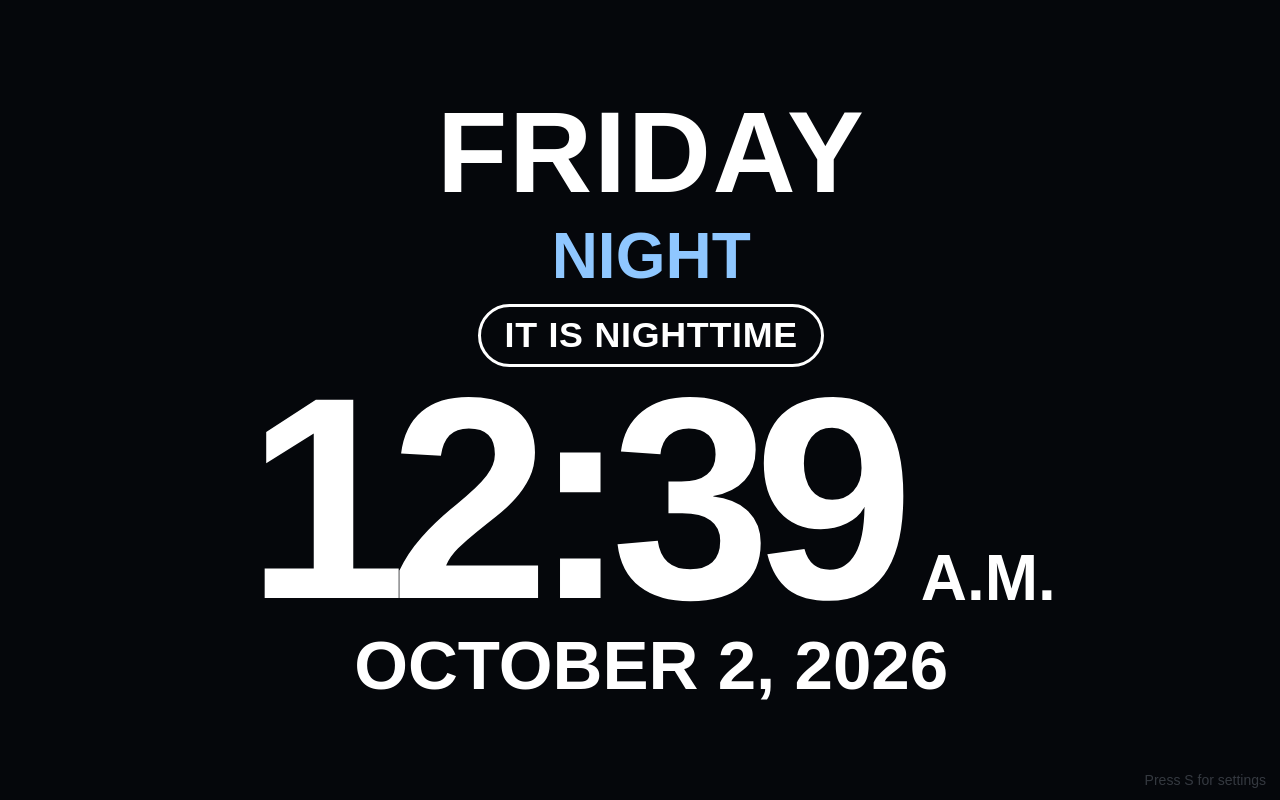
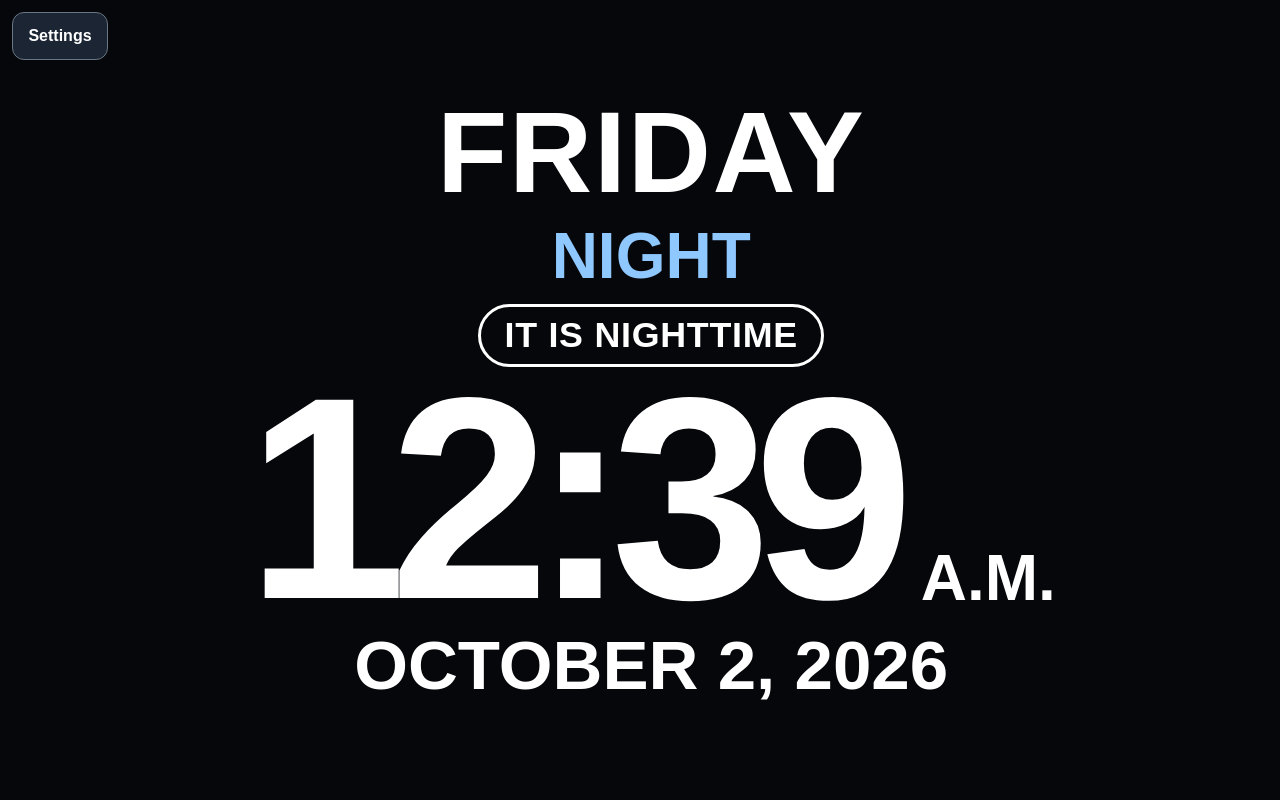
Before and after one commit to Tdeeel/mommy-day-night-clock, a plain HTML site: page index.html in a window 1280 px wide. Drawn offline with Linux system fonts and the light colour scheme.

Commit message:
Make clock settings accessible on touch screens

```diff
--- a/index.html
+++ b/index.html
@@ -27,11 +27,11 @@
     .caregiver[hidden] { display:none; }
     .caregiver-detail { margin-top:.25em; font-size:clamp(1.1rem,2vw,1.8rem); color:var(--muted); }
     .caregiver-detail:empty { display:none; }
-    .hint { position:fixed; right:14px; bottom:12px; color:#7c8490; font-size:14px; opacity:.4; }
-    .corner { position:fixed; inset:0 auto auto 0; width:72px; height:72px; border:0; background:transparent; cursor:pointer; }
-    .controls { position:fixed; inset:0; display:grid; place-items:center; padding:20px; background:rgba(0,0,0,.78); backdrop-filter:blur(12px); z-index:10; }
+    .settings-trigger { position:fixed; top:max(12px, env(safe-area-inset-top)); left:max(12px, env(safe-area-inset-left)); z-index:2; min-width:96px; min-height:48px; padding:10px 14px; border:1px solid #6a7585; border-radius:12px; background:#1c2533; color:#fff; font-size:16px; font-weight:700; cursor:pointer; }
+    .settings-trigger:focus-visible { outline:3px solid var(--accent); outline-offset:3px; }
+    .controls { position:fixed; inset:0; display:grid; place-items:center; padding:20px; overflow-y:auto; background:rgba(0,0,0,.78); backdrop-filter:blur(12px); z-index:10; }
     .controls[hidden] { display:none; }
-    .panel { width:min(520px,100%); background:#151922; border:1px solid #3c4554; border-radius:24px; padding:28px; text-align:left; box-shadow:0 24px 80px #000; }
+    .panel { max-height:calc(100dvh - 40px); overflow-y:auto; width:min(520px,100%); background:#151922; border:1px solid #3c4554; border-radius:24px; padding:28px; text-align:left; box-shadow:0 24px 80px #000; }
     .panel h1 { margin:0 0 8px; font-size:2rem; }
     .panel p { margin:0 0 24px; color:#c8ced7; line-height:1.45; }
     .actions { display:grid; gap:12px; }
@@ -59,8 +59,7 @@
       <div class="date" id="date">SEPTEMBER 19, 2026</div>
       <div class="caregiver" id="caregiver" hidden><div id="caregiver-message"></div><div class="caregiver-detail" id="caregiver-detail"></div></div>
     </div>
-    <button class="corner" id="corner" aria-label="Open clock settings"></button>
-    <div class="hint">Press S for settings</div>
+    <button class="settings-trigger" id="corner" type="button" aria-label="Open clock settings" aria-controls="controls">Settings</button>
   </main>
 
   <section class="controls" id="controls" hidden aria-label="Clock settings">
```
